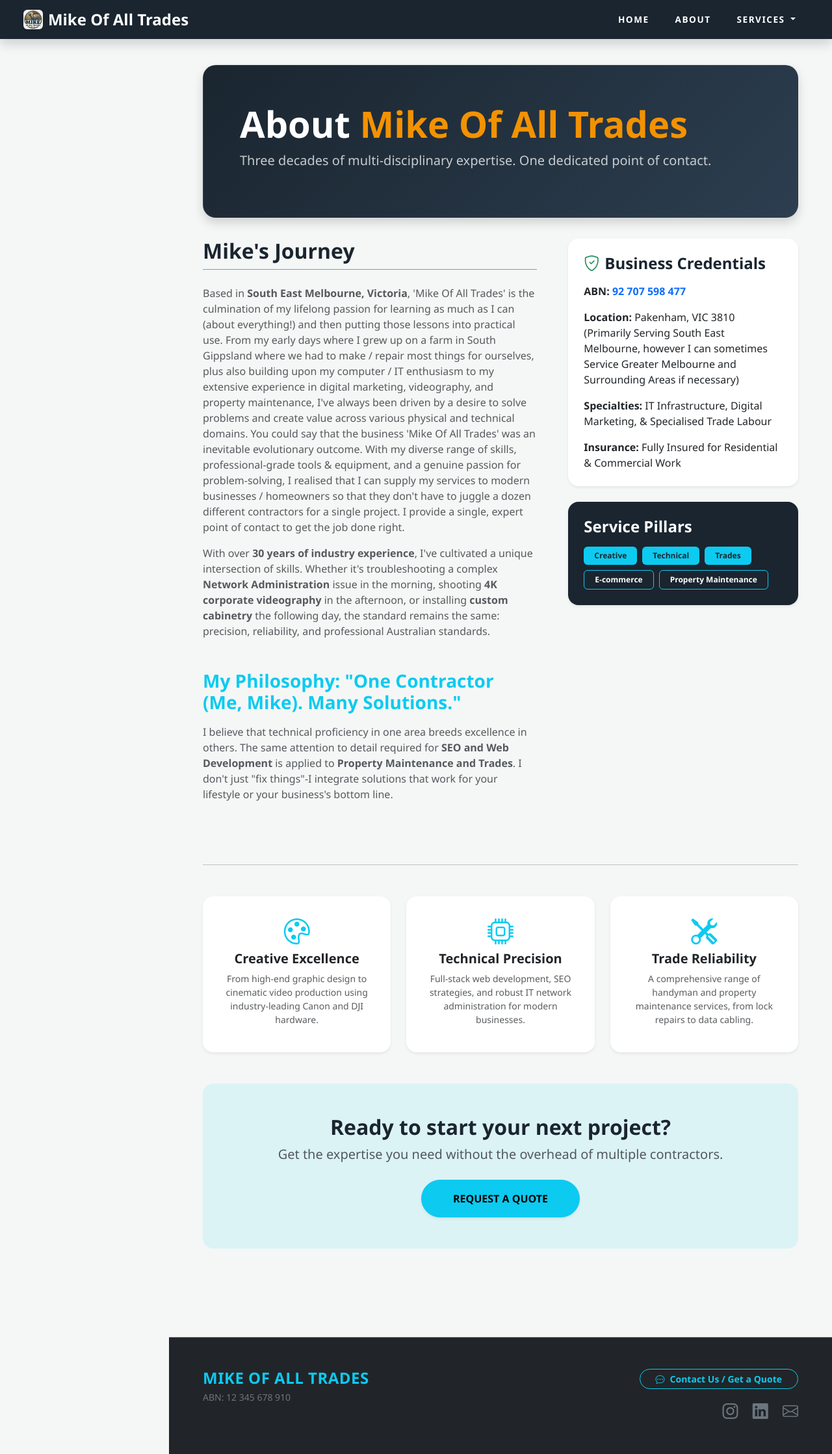
After one commit to micstusmi/mike_of_all_trades, a PHP site: page /about.php in a window 1280 px wide. The commit adds this page. Shown: the whole page at 65% size. Run offline with PHP 8.4, Linux system fonts and the light colour scheme.

Commit message:
about page added and updated navigation bar

```diff
--- /dev/null
+++ b/about.php
@@ -0,0 +1,103 @@
+<?php include 'includes/header.php'; ?>
+
+<main>
+    <div class="container-fluid">
+        <div class="hero-card shadow">
+            <h1 class="display-4 fw-bold">About <span class="highlight">Mike Of All Trades</span></h1>
+            <p class="lead opacity-75">Three decades of multi-disciplinary expertise. One dedicated point of contact.</p>
+        </div>
+
+        <div class="row g-5">
+            <div class="col-lg-7">
+                <section class="mb-5">
+                    <h2 class="text-navy fw-bold mb-4 border-bottom border-info pb-2">Mike's Journey</h2>
+                    <p class="text-muted">
+                        Based in <strong>South East Melbourne, Victoria</strong>, 'Mike Of All Trades' is the culmination of my lifelong passion for learning as much as I can (about everything!) and then putting those lessons into practical use. From my early days where I grew up on a farm in South Gippsland where we had to make / repair most things for ourselves, plus also building upon my computer / IT enthusiasm to my extensive experience in digital marketing, videography, and property maintenance, I've always been driven by a desire to solve problems and create value across various physical and technical domains. You could say that the business 'Mike Of All Trades' was an inevitable evolutionary outcome. With my diverse range of skills, professional-grade tools & equipment, and a genuine passion for problem-solving, I realised that I can supply my services to modern businesses / homeowners so that they don't have to juggle a dozen different contractors for a single project. I provide a single, expert point of contact to get the job done right.
+                    </p>
+                    <p class="text-muted">
+                        With over <strong>30 years of industry experience</strong>, I've cultivated a unique intersection of skills. Whether it's troubleshooting a complex <strong>Network Administration</strong> issue in the morning, shooting <strong>4K corporate videography</strong> in the afternoon, or installing <strong>custom cabinetry</strong> the following day, the standard remains the same: precision, reliability, and professional Australian standards.
+                    </p>
+                </section>
+
+                <section class="mb-5">
+                    <h3 class="fw-bold mb-3 text-info">My Philosophy: "One Contractor (Me, Mike). Many Solutions."</h3>
+                    <p class="text-muted">
+                        I believe that technical proficiency in one area breeds excellence in others. The same attention to detail required for <strong>SEO and Web Development</strong> is applied to <strong>Property Maintenance and Trades</strong>. I don't just "fix things"-I integrate solutions that work for your lifestyle or your business's bottom line.
+                    </p>
+                </section>
+            </div>
+
+            <div class="col-lg-5">
+                <div class="card border-0 shadow-sm rounded-4 p-4 mb-4" style="background: #fff;">
+                    <h4 class="fw-bold text-navy mb-3"><i class="bi bi-shield-check text-success me-2"></i>Business Credentials</h4>
+                    <ul class="list-unstyled mb-0">
+                        <li class="mb-3">
+                            <strong>ABN:</strong> <span class="text-primary fw-bold">92 707 598 477</span>
+                        </li>
+                        <li class="mb-3">
+                            <strong>Location:</strong> Pakenham, VIC 3810 (Primarily Serving South East Melbourne, however I can sometimes Service Greater Melbourne and Surrounding Areas if necessary)</span>
+                        </li>
+                        <li class="mb-3">
+                            <strong>Specialties:</strong> IT Infrastructure, Digital Marketing, & Specialised Trade Labour
+                        </li>
+                        <li>
+                            <strong>Insurance:</strong> Fully Insured for Residential & Commercial Work
+                        </li>
+                    </ul>
+                </div>
+
+                <div class="card border-0 shadow-sm rounded-4 p-4 text-white" style="background: var(--mike-navy);">
+                    <h4 class="fw-bold mb-3">Service Pillars</h4>
+                    <div class="d-flex flex-wrap gap-2">
+                        <span class="badge bg-info text-dark px-3 py-2">Creative</span>
+                        <span class="badge bg-info text-dark px-3 py-2">Technical</span>
+                        <span class="badge bg-info text-dark px-3 py-2">Trades</span>
+                        <span class="badge bg-outline-info border border-info px-3 py-2">E-commerce</span>
+                        <span class="badge bg-outline-info border border-info px-3 py-2">Property Maintenance</span>
+                    </div>
+                </div>
+            </div>
+        </div>
+
+        <hr class="my-5 opacity-10">
+
+        <div class="row text-center g-4 mb-5">
+            <div class="col-md-4">
+                <div class="p-4 bg-white rounded-4 shadow-sm h-100">
+                    <i class="bi bi-palette fs-1 text-info mb-3"></i>
+                    <h5 class="fw-bold">Creative Excellence</h5>
+                    <p class="small text-muted">From high-end graphic design to cinematic video production using industry-leading Canon and DJI hardware.</p>
+                </div>
+            </div>
+            <div class="col-md-4">
+                <div class="p-4 bg-white rounded-4 shadow-sm h-100">
+                    <i class="bi bi-cpu fs-1 text-info mb-3"></i>
+                    <h5 class="fw-bold">Technical Precision</h5>
+                    <p class="small text-muted">Full-stack web development, SEO strategies, and robust IT network administration for modern businesses.</p>
+                </div>
+            </div>
+            <div class="col-md-4">
+                <div class="p-4 bg-white rounded-4 shadow-sm h-100">
+                    <i class="bi bi-tools fs-1 text-info mb-3"></i>
+                    <h5 class="fw-bold">Trade Reliability</h5>
+                    <p class="small text-muted">A comprehensive range of handyman and property maintenance services, from lock repairs to data cabling.</p>
+                </div>
+            </div>
+        </div>
+
+        <div class="text-center py-5 rounded-4 mb-5" style="background: rgba(13, 202, 240, 0.1);">
+            <h2 class="fw-bold text-navy">Ready to start your next project?</h2>
+            <p class="lead text-muted mb-4">Get the expertise you need without the overhead of multiple contractors.</p>
+            <button class="btn btn-info rounded-pill px-5 py-3 fw-bold shadow-sm" data-bs-toggle="modal" data-bs-target="#quoteModal">
+                REQUEST A QUOTE
+            </button>
+        </div>
+    </div>
+</main>
+
+<style>
+    .text-navy { color: var(--mike-navy); }
+    .highlight { color: var(--mike-orange); }
+</style>
+
+<?php include 'includes/footer.php'; ?>
--- a/includes/header.php
+++ b/includes/header.php
@@ -6,24 +6,105 @@
     <title>Mike Of All Trades | Portfolio</title>
     <link href="https://cdn.jsdelivr.net/npm/bootstrap@5.3.0/dist/css/bootstrap.min.css" rel="stylesheet">
     <link rel="stylesheet" href="https://cdn.jsdelivr.net/npm/bootstrap-icons@1.11.0/font/bootstrap-icons.css">
+
     <style>
-        :root { --mike-orange: #f39200; --mike-navy: #1a252f; }
+        :root { --mike-orange: #f39200; --mike-navy: #1a252f; --mike-cyan: #0dcaf0; }
+
         body { margin: 0; display: flex; flex-direction: column; min-height: 100vh; background-color: #f4f7f6; font-family: 'Segoe UI', sans-serif; }
+
+        /* Top Navbar */
         .navbar { background-color: var(--mike-navy) !important; z-index: 1031; height: 60px; }
+
+        .header-nav-link {
+            color: #ffffff !important;
+            font-weight: 600;
+            text-transform: uppercase;
+            letter-spacing: 1.5px;
+            font-size: 0.85rem;
+            padding: 0 20px !important;
+        }
+        .header-nav-link:hover { color: var(--mike-orange) !important; }
+
+        /* Hero Card - Restored Rounded Rectangle */
+        .hero-card {
+            background: linear-gradient(135deg, var(--mike-navy), #2c3e50);
+            color: white;
+            border-radius: 20px;
+            padding: 3.5rem;
+            margin-bottom: 2rem;
+            box-shadow: 0 10px 30px rgba(0,0,0,0.15);
+            border: 1px solid rgba(255,255,255,0.05);
+        }
+
+        /* Sidebar Styling */
         .sidebar { position: fixed; top: 60px; bottom: 0; left: 0; width: 260px; background: #fff; border-right: 1px solid #eee; z-index: 1000; overflow-y: auto; padding-top: 20px; }
-        .nav-link { color: #444; font-weight: 500; padding: 12px 25px; }
-        .nav-link:hover, .nav-link.active { background: #f8f9fa; color: var(--mike-orange); }
+        .sidebar .nav-link { color: #444; font-weight: 500; padding: 12px 25px; }
+        .sidebar .nav-link:hover, .sidebar .nav-link.active { background: #f8f9fa; color: var(--mike-orange); }
+
+        /* Content & Footer Spacing */
         main { margin-left: 260px; padding: 40px; flex: 1 0 auto; }
         .footer-section { margin-left: 260px; background: #fff; border-top: 1px solid #eee; padding: 30px 40px; flex-shrink: 0; }
-        .hero-card { background: linear-gradient(135deg, var(--mike-navy), #2c3e50); color: white; border-radius: 20px; padding: 3.5rem; margin-bottom: 2rem; box-shadow: 0 10px 30px rgba(0,0,0,0.1); }
-        .skill-card { border: none; border-radius: 15px; transition: transform 0.3s; background: white; box-shadow: 0 5px 15px rgba(0,0,0,0.05); }
-        @media (max-width: 992px) { .sidebar { position: static; width: 100%; padding-top: 20px; } main, .footer-section { margin-left: 0; padding: 20px; } }
+
+        /* Dropdown Customization */
+        .dropdown-menu-dark {
+            background-color: var(--mike-navy);
+            border: 1px solid rgba(255,255,255,0.1);
+            max-height: 80vh; /* Prevents overflow on smaller screens */
+            overflow-y: auto;
+        }
+        .dropdown-header { color: var(--mike-orange) !important; font-weight: 800; letter-spacing: 1px; font-size: 0.7rem; padding-top: 15px; }
+        .dropdown-item { font-size: 0.85rem; padding: 8px 20px; }
+
+        @media (max-width: 992px) {
+            .sidebar { position: static; width: 100%; padding-top: 20px; }
+            main, .footer-section { margin-left: 0; padding: 20px; }
+        }
     </style>
 </head>
 <body>
-<header class="navbar navbar-dark sticky-top px-4 shadow">
-    <a class="navbar-brand fw-bold fs-4 d-flex align-items-center" href="index.php">
-        <img src="assets/logos/mike_of_all_trades_logo.jpg" height="30" class="me-2 rounded shadow-sm" onerror="this.style.display='none'">
-        <span>Mike Of All Trades</span>
-    </a>
+
+<header class="navbar navbar-expand-lg navbar-dark sticky-top px-4 shadow">
+    <div class="container-fluid">
+        <a class="navbar-brand fw-bold fs-4 d-flex align-items-center" href="index.php">
+            <img src="assets/logos/mike_of_all_trades_logo.jpg" height="30" class="me-2 rounded shadow-sm" onerror="this.style.display='none'">
+            <span>Mike Of All Trades</span>
+        </a>
+
+        <div class="collapse navbar-collapse" id="topNavbar">
+            <ul class="navbar-nav ms-auto mb-0">
+                <li class="nav-item"><a class="nav-link header-nav-link" href="index.php">HOME</a></li>
+                <li class="nav-item"><a class="nav-link header-nav-link" href="about.php">ABOUT</a></li>
+
+                <li class="nav-item dropdown">
+                    <a class="nav-link header-nav-link dropdown-toggle" href="#" role="button" data-bs-toggle="dropdown" aria-expanded="false">
+                        SERVICES
+                    </a>
+                    <ul class="dropdown-menu dropdown-menu-end dropdown-menu-dark shadow">
+                        <li><h6 class="dropdown-header">CREATIVE</h6></li>
+                        <li><a class="dropdown-item" href="graphic_design.php">Graphic Design</a></li>
+                        <li><a class="dropdown-item" href="photography.php">Photography</a></li>
+                        <li><a class="dropdown-item" href="videography.php">Videography</a></li>
+
+                        <li><h6 class="dropdown-header">TECHNICAL</h6></li>
+                        <li><a class="dropdown-item" href="web_design.php">Web Design</a></li>
+                        <li><a class="dropdown-item" href="mobile_phone_applications.php">Mobile Apps</a></li>
+                        <li><a class="dropdown-item" href="it_work.php">IT Work</a></li>
+                        <li><a class="dropdown-item" href="ecommerce.php">E-commerce</a></li>
+
+                        <li><h6 class="dropdown-header">TRADES</h6></li>
+                        <li><a class="dropdown-item" href="handyman.php">Handyman</a></li>
+                        <li><a class="dropdown-item" href="property_maintenance.php">Property Maintenance</a></li>
+                        <li><a class="dropdown-item" href="home_improvements.php">Home Improvements</a></li>
+                        <li><a class="dropdown-item" href="signage.php">Signage</a></li>
+                        <li><a class="dropdown-item" href="kitchen_and_bathroom_cabinets.php">Kitchen & Cabinets</a></li>
+                        <li><a class="dropdown-item" href="flatpacks.php">Flatpacks</a></li>
+                        <li><a class="dropdown-item" href="phone_and_data_cabling.php">Phone & Data</a></li>
+                    </ul>
+                </li>
+            </ul>
+        </div>
+        <button class="navbar-toggler" type="button" data-bs-toggle="collapse" data-bs-target="#topNavbar">
+            <span class="navbar-toggler-icon"></span>
+        </button>
+    </div>
 </header>
```
